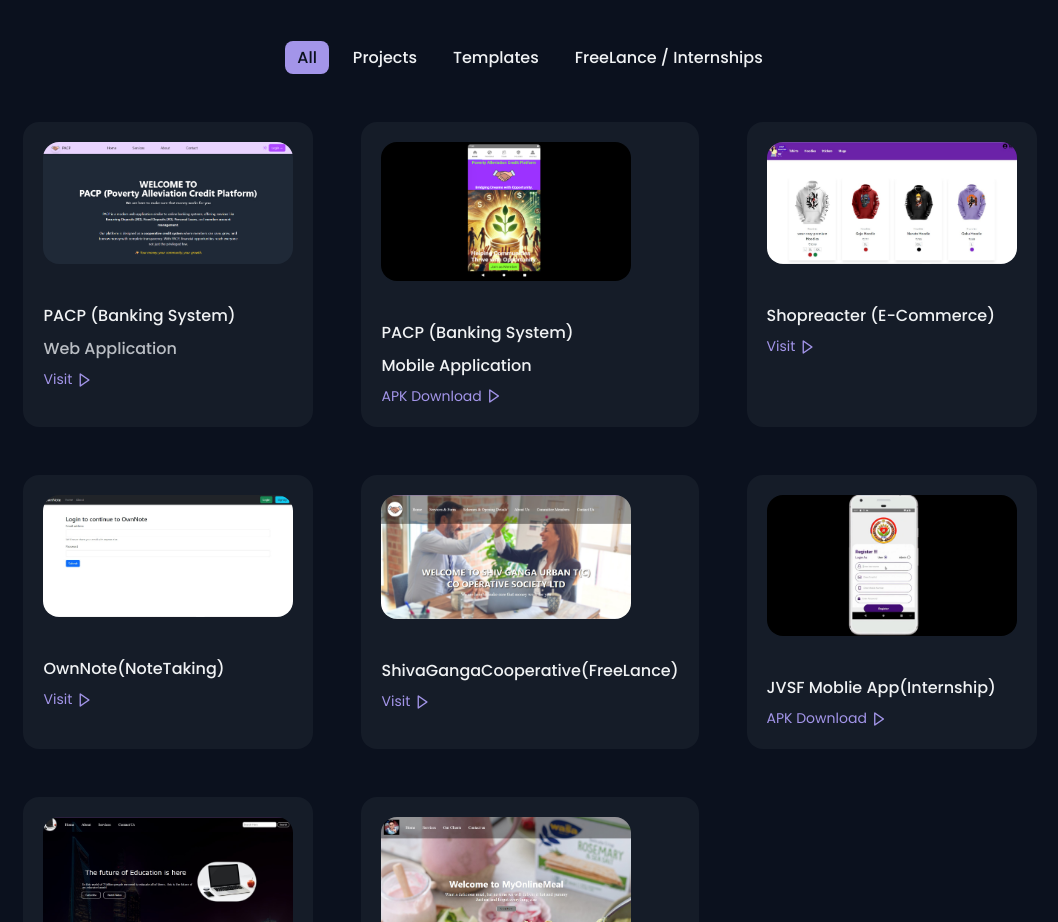
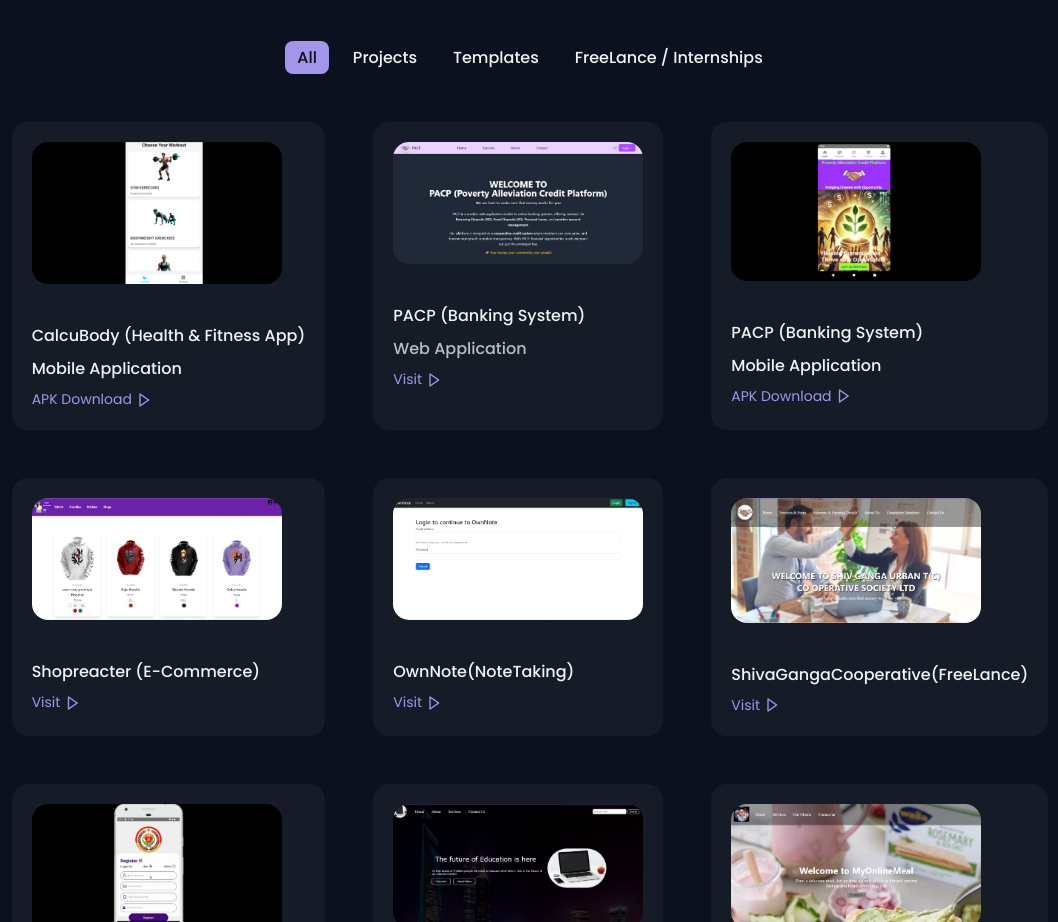
Before and after one commit to Coder-Stark/Shivam_Kumar_PortFolio_Website, a plain HTML site: page index.html in a window 1280 px wide. Shown: the part 3720-4642 px from the top of the page, without its empty margins (110-1168 px from the left). Drawn offline with nearby package versions, Linux system fonts and the light colour scheme.

Commit message:
calcuBody_Project_Added

```diff
--- a/index.html
+++ b/index.html
@@ -85,7 +85,7 @@
                     <h3 class="home__education">WebSite & Mobile Application Developer</h3>
 
                     <div class="home__button">
-                        <a href="https://drive.google.com/file/d/14tW0Oqhy2w1Dql7hwBWkK5qeXahX9vNx/view" target="_blank" class="button button--ghost">
+                        <a href="https://drive.google.com/file/d/1qEEEr3tqjwZREjJkPzvk0lORxIEZCfuP/view" target="_blank" class="button button--ghost">
                             Download <b>Resume/CV</b>
                         </a>
                         <a href="#about" class="button">About</a>
@@ -569,6 +569,17 @@
             </div>
 
             <div class="work__container container grid">
+                <!-- web => projects  -->
+                <div class="work__card mix web">
+                    <img src="assets/img/calcuBody.png" alt="" class="work__img">
+
+                    <h3 class="work__title">CalcuBody (Health & Fitness App)</h3>
+                    <h2 class="work__title">Mobile Application</h2>
+
+                    <a href="https://drive.google.com/drive/folders/1FoR8ZqA4M5ZggvR-0OOQ2wOC-lIY_YqP" target="_blank" class="work__button">
+                        APK Download <i class='bx bx-right-arrow work__icon'></i>
+                    </a>
+                </div>
 
                 <div class="work__card mix web">
                     <img src="assets/img/pacpweb.png" alt="" class="work__img">
@@ -612,6 +623,7 @@
                     </a>
                 </div>
 
+                <!-- design => freelance / internship  -->
                 <div class="work__card mix design">
                     <img src="assets/img/shivgangasociety.jpg" alt="" class="work__img">
 
@@ -632,7 +644,7 @@
                     </a>
                 </div>
 
-
+                <!-- movil => template  -->
                 <div class="work__card mix movil">
                     <img src="assets/img/educate.jpg" alt="" class="work__img">
 
```
Also changed, not shown: assets/img/calcuBody.png (added).
